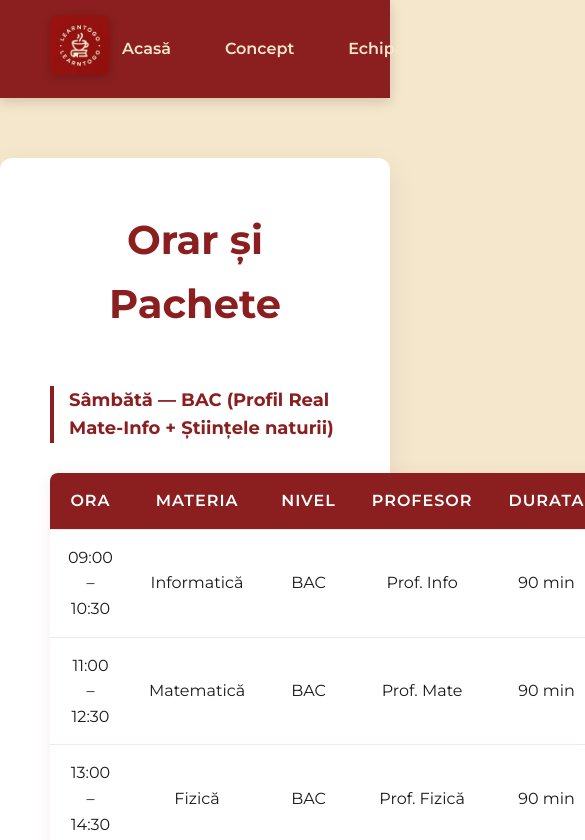
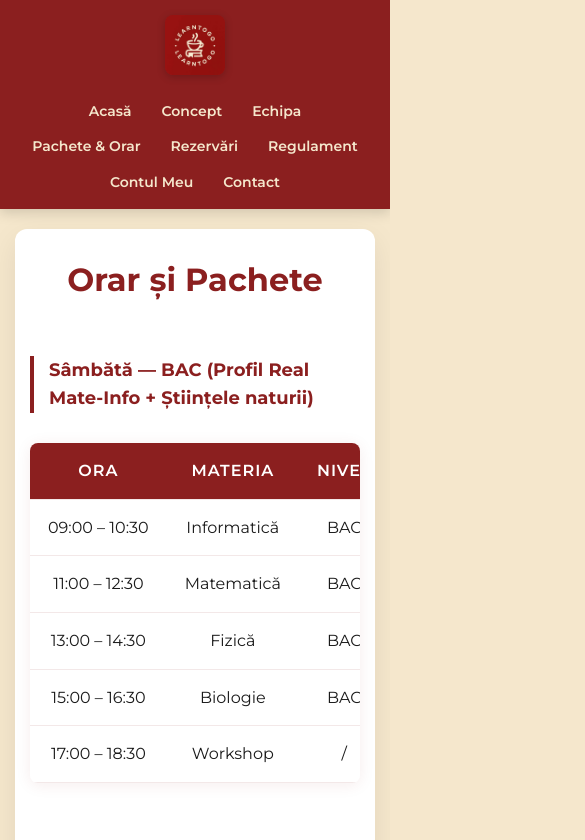
Before and after one commit to nigaua/lerantogo, a plain HTML site: page pachete.html in a window 390 px wide. Shown: the top 840 px of the page, 585 px wide, since content can reach past the window. Drawn offline with Linux system fonts and the light colour scheme.

Commit message:
Update style.css

```diff
--- a/style.css
+++ b/style.css
@@ -297,3 +297,46 @@ ul.regulament-lista li::before {
     background-color: var(--rosu-inchis);
     border-radius: 50%;
 }
+/* --- ADAPTARE PENTRU TELEFON (RESPONSIVE) --- */
+@media (max-width: 768px) {
+    /* Meniul se așează pe verticală */
+    .navbar {
+        flex-direction: column;
+        padding: 15px 10px;
+        gap: 15px;
+        text-align: center;
+    }
+    .nav-links {
+        flex-wrap: wrap;
+        justify-content: center;
+        gap: 10px;
+    }
+    .nav-links a {
+        font-size: 14px;
+        padding: 6px 10px;
+    }
+
+    /* Marginile se micșorează ca să încapă textul */
+    .continut-pagina {
+        margin: 20px 15px;
+        padding: 25px 15px;
+    }
+
+    /* Titlurile mai mici pe mobil */
+    h1 {
+        font-size: 2rem !important;
+    }
+
+    /* Cardurile și calendarul trec pe un singur rând */
+    .grid-aerisit, .calendar-grid {
+        grid-template-columns: 1fr;
+        gap: 20px;
+    }
+
+    /* Tabelele capătă scroll orizontal cu degetul */
+    table {
+        display: block;
+        overflow-x: auto;
+        white-space: nowrap;
+    }
+}
```
